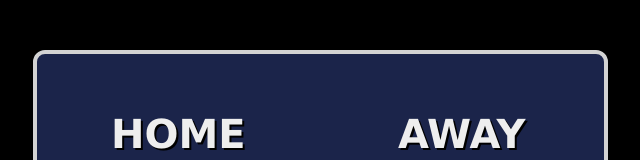
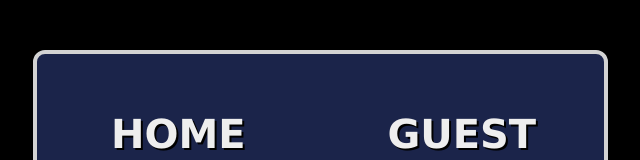
Before and after one commit to 7Tanner77/scoreboard, a plain HTML site: page index.html in a window 1280 px wide. Shown: the top 160 px of the page, without its empty margins (320-960 px from the left). Drawn offline with Linux system fonts and the light colour scheme; a web font is replaced by a local one.

Commit message:
Update score header

```diff
--- a/index.html
+++ b/index.html
@@ -18,7 +18,7 @@
 
     </div>
     <div class="column-container">
-      <div class="team-container">AWAY</div>
+      <div class="team-container">GUEST</div>
       <div class="score-container" id="away-score">0</div>
       <div class="point-container">
         <button id="away-score" onclick="awayAdd1()">+1</button>
```
